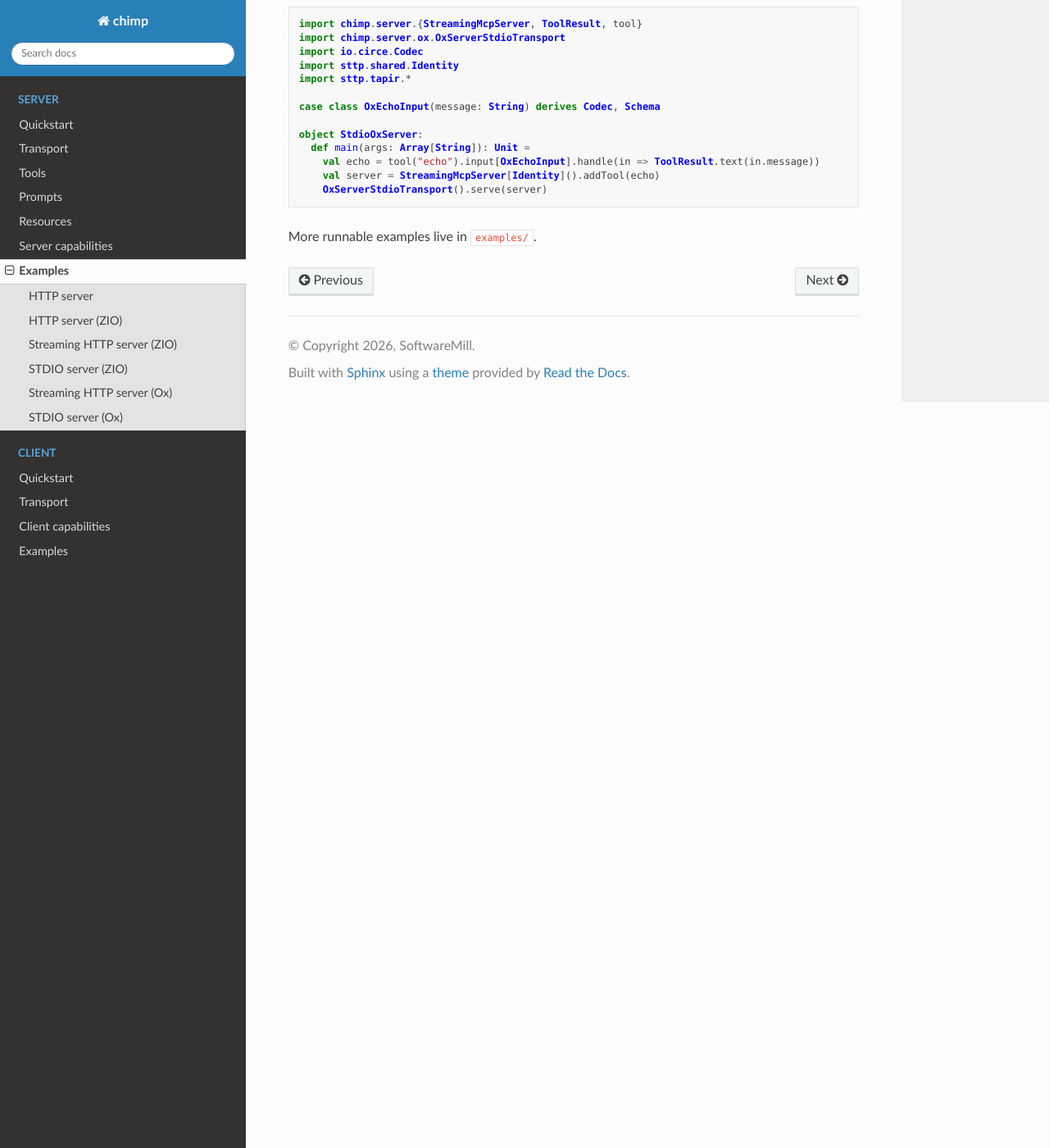
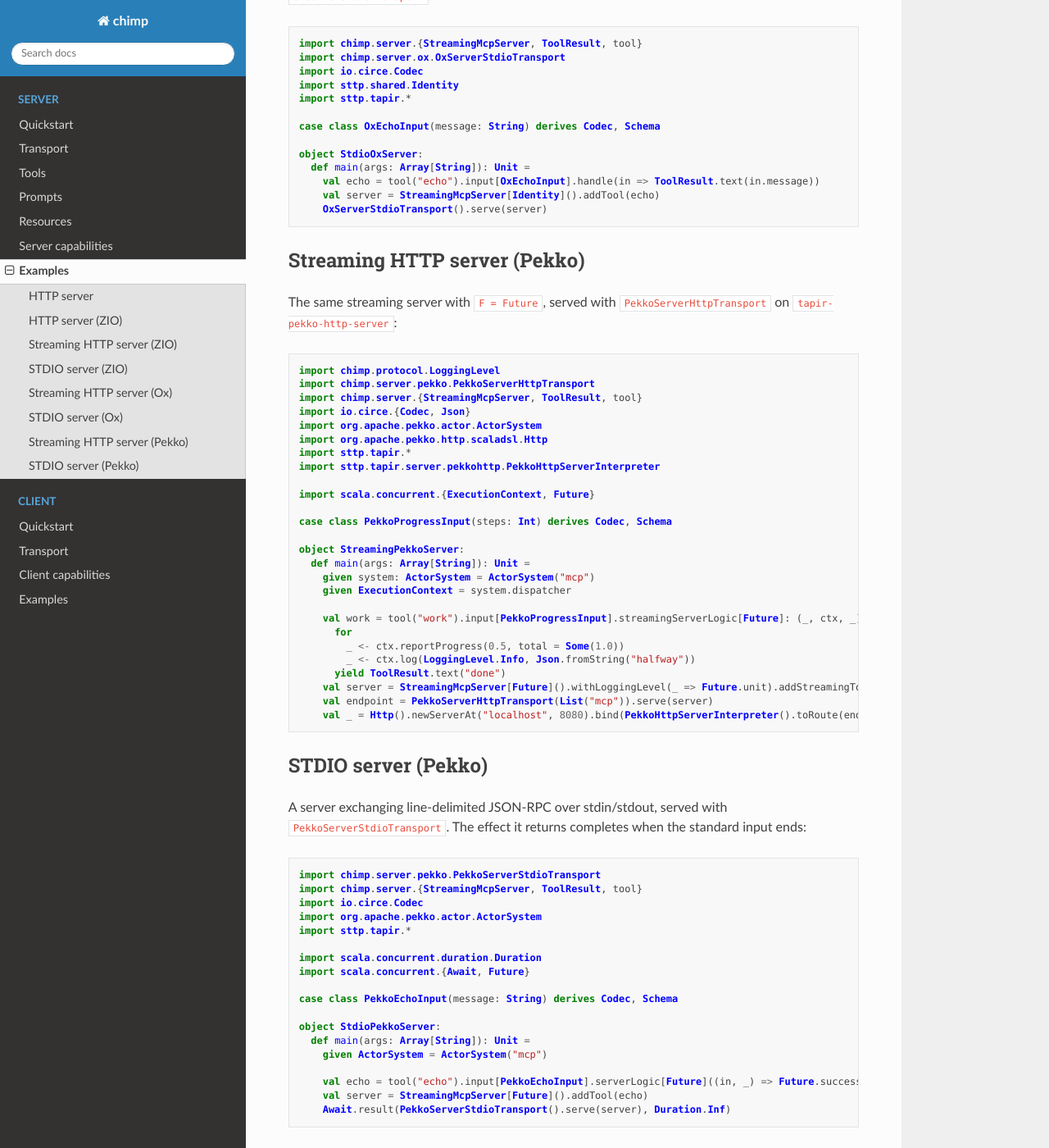
Before and after one commit to softwaremill/chimp, a Sphinx documentation site: the page built from docs/server/examples.md, in a window 1280 px wide and 1400 px high, scrolled down 2519 px. Shown: the whole window at 82% size. Built offline with Sphinx 7.4.7 and the Read the Docs theme 3.1.0, drawn with Linux system fonts in a browser that asks for light colours; some of the changed text lies outside the part shown.

Commit message:
feat: pekko integration, http and stdio transports for server and client

````diff
--- a/docs/server/examples.md
+++ b/docs/server/examples.md
@@ -1,6 +1,6 @@
 # Examples
 
-Each example builds an `McpServer` (or `StreamingMcpServer`) and serves it over a transport. The sync HTTP example uses `chimp-server`; the ZIO examples additionally use `chimp-server-zio`.
+Each example builds an `McpServer` (or `StreamingMcpServer`) and serves it over a transport. The sync HTTP example uses `chimp-server`; the ZIO, Ox and Pekko examples additionally use the integration module for that effect system.
 
 ## HTTP server
 
@@ -134,4 +134,62 @@ object StdioOxServer:
     OxServerStdioTransport().serve(server)
 ```
 
+## Streaming HTTP server (Pekko)
+
+The same streaming server with `F = Future`, served with `PekkoServerHttpTransport` on `tapir-pekko-http-server`:
+
+```scala mdoc:compile-only
+import chimp.protocol.LoggingLevel
+import chimp.server.pekko.PekkoServerHttpTransport
+import chimp.server.{StreamingMcpServer, ToolResult, tool}
+import io.circe.{Codec, Json}
+import org.apache.pekko.actor.ActorSystem
+import org.apache.pekko.http.scaladsl.Http
+import sttp.tapir.*
+import sttp.tapir.server.pekkohttp.PekkoHttpServerInterpreter
+
+import scala.concurrent.{ExecutionContext, Future}
+
+case class PekkoProgressInput(steps: Int) derives Codec, Schema
+
+object StreamingPekkoServer:
+  def main(args: Array[String]): Unit =
+    given system: ActorSystem = ActorSystem("mcp")
+    given ExecutionContext = system.dispatcher
+
+    val work = tool("work").input[PekkoProgressInput].streamingServerLogic[Future]: (_, ctx, _) =>
+      for
+        _ <- ctx.reportProgress(0.5, total = Some(1.0))
+        _ <- ctx.log(LoggingLevel.Info, Json.fromString("halfway"))
+      yield ToolResult.text("done")
+    val server = StreamingMcpServer[Future]().withLoggingLevel(_ => Future.unit).addStreamingTool(work)
+    val endpoint = PekkoServerHttpTransport(List("mcp")).serve(server)
+    val _ = Http().newServerAt("localhost", 8080).bind(PekkoHttpServerInterpreter().toRoute(endpoint))
+```
+
+## STDIO server (Pekko)
+
+A server exchanging line-delimited JSON-RPC over stdin/stdout, served with `PekkoServerStdioTransport`. The effect it returns completes when the standard input ends:
+
+```scala mdoc:compile-only
+import chimp.server.pekko.PekkoServerStdioTransport
+import chimp.server.{StreamingMcpServer, ToolResult, tool}
+import io.circe.Codec
+import org.apache.pekko.actor.ActorSystem
+import sttp.tapir.*
+
+import scala.concurrent.duration.Duration
+import scala.concurrent.{Await, Future}
+
+case class PekkoEchoInput(message: String) derives Codec, Schema
+
+object StdioPekkoServer:
+  def main(args: Array[String]): Unit =
+    given ActorSystem = ActorSystem("mcp")
+
+    val echo = tool("echo").input[PekkoEchoInput].serverLogic[Future]((in, _) => Future.successful(ToolResult.text(in.message)))
+    val server = StreamingMcpServer[Future]().addTool(echo)
+    Await.result(PekkoServerStdioTransport().serve(server), Duration.Inf)
+```
+
 More runnable examples live in [`examples/`](https://github.com/softwaremill/chimp/tree/master/examples/src/main/scala/examples).
````
Also changed, not shown: README.md (+1 -1 lines), docs/client/examples.md (+41 -0 lines), docs/client/quickstart.md (+7 -1 lines), docs/client/transport.md (+1 -2 lines), docs/server/quickstart.md (+7 -1 lines), docs/server/transport.md (+2 -3 lines), 13 other files.
